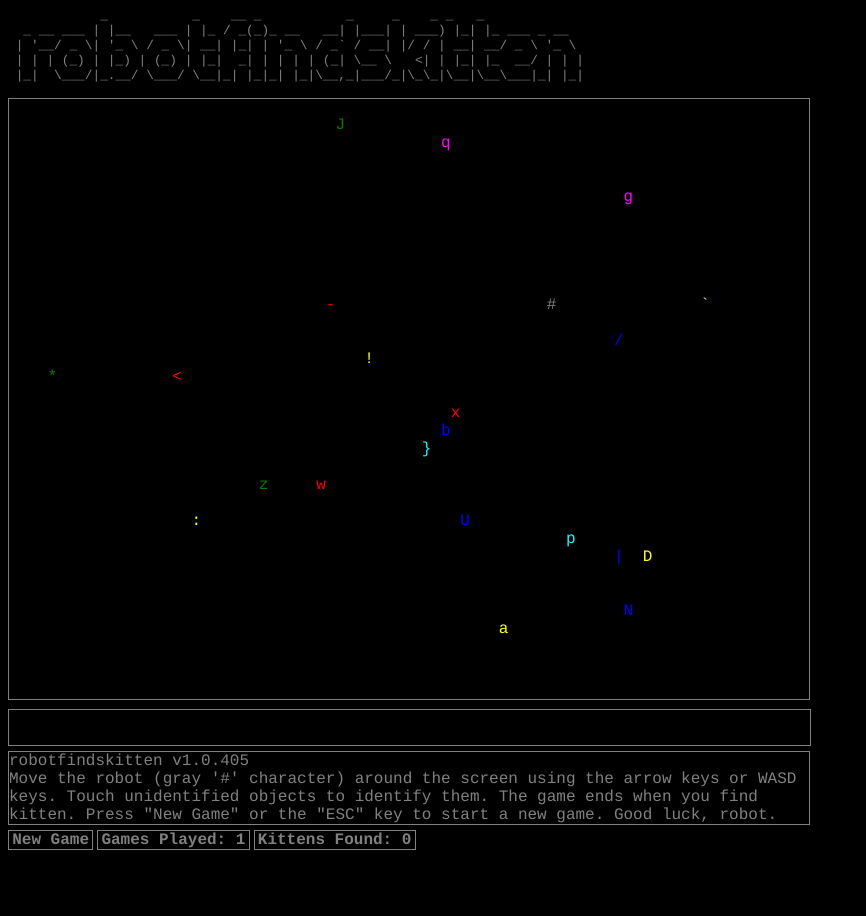
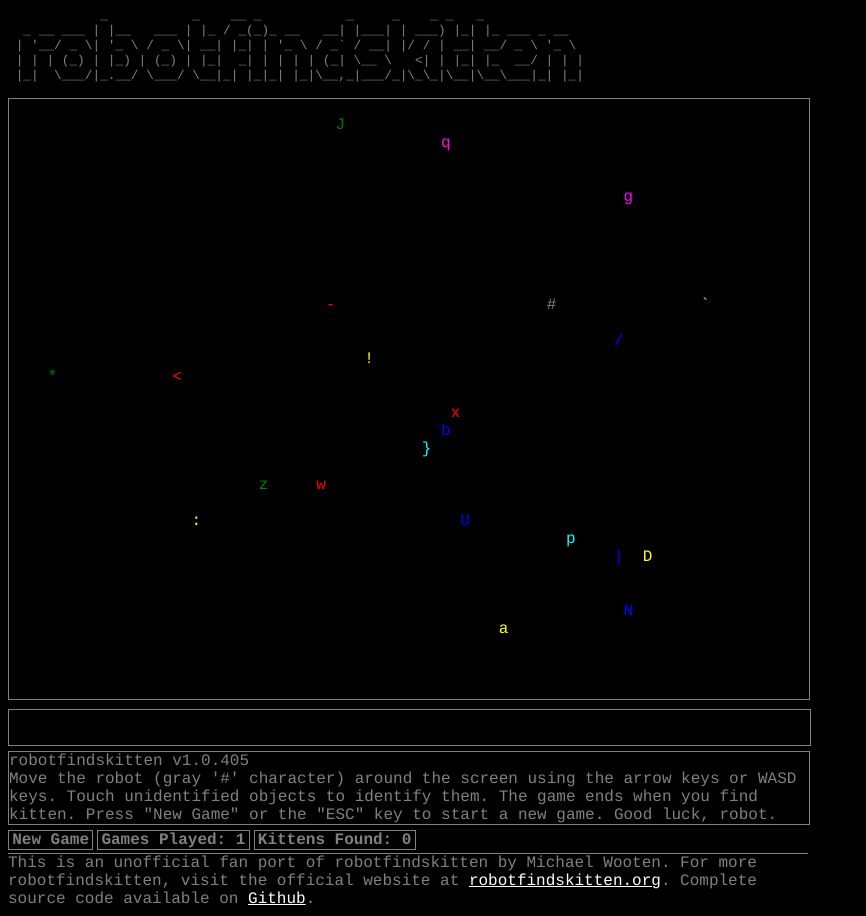
Before and after one commit to mwootendev/yarfk, a website: page rfk.html in a window 1280 px wide. Shown: the whole page, without its empty margins (0-866 px from the left). Before the commit the page ends 857 px from the top, so only its background shows below. Drawn offline with nearby package versions, Linux system fonts and the light colour scheme.

Commit message:
Added credits at bottom of page.

```diff
--- a/rfk.css
+++ b/rfk.css
@@ -45,3 +45,15 @@
   white-space: nowrap;
   margin-top: 0.3em;
 }
+
+#credits {
+  margin-top: 0.3em;
+  width: 800px;
+  border-width: 1px;
+  border-color: gray;
+  border-top: 1px solid gray;
+}
+
+#credits a {
+  color: white;
+}
--- a/rfk.html
+++ b/rfk.html
@@ -67,5 +67,12 @@
       <span id="gamesPlayed" class="rfk-border rfk-text rfk-label">Games Played: 0</span>
       <span id="kittensFound" class="rfk-border rfk-text rfk-label">Kittens Found: 0</span>
     </div>
+    <div id="credits" class="rfk-text">
+      This is an unofficial fan port of robotfindskitten by Michael Wooten. For more
+      robotfindskitten, visit the official website at
+      <a href="http://www.robotfindskitten.org">robotfindskitten.org</a>.
+      Complete source code available on
+      <a href="https://github.com/mwootendev/yarfk">Github</a>.
+    </div>
   </body>
 </html>
```
